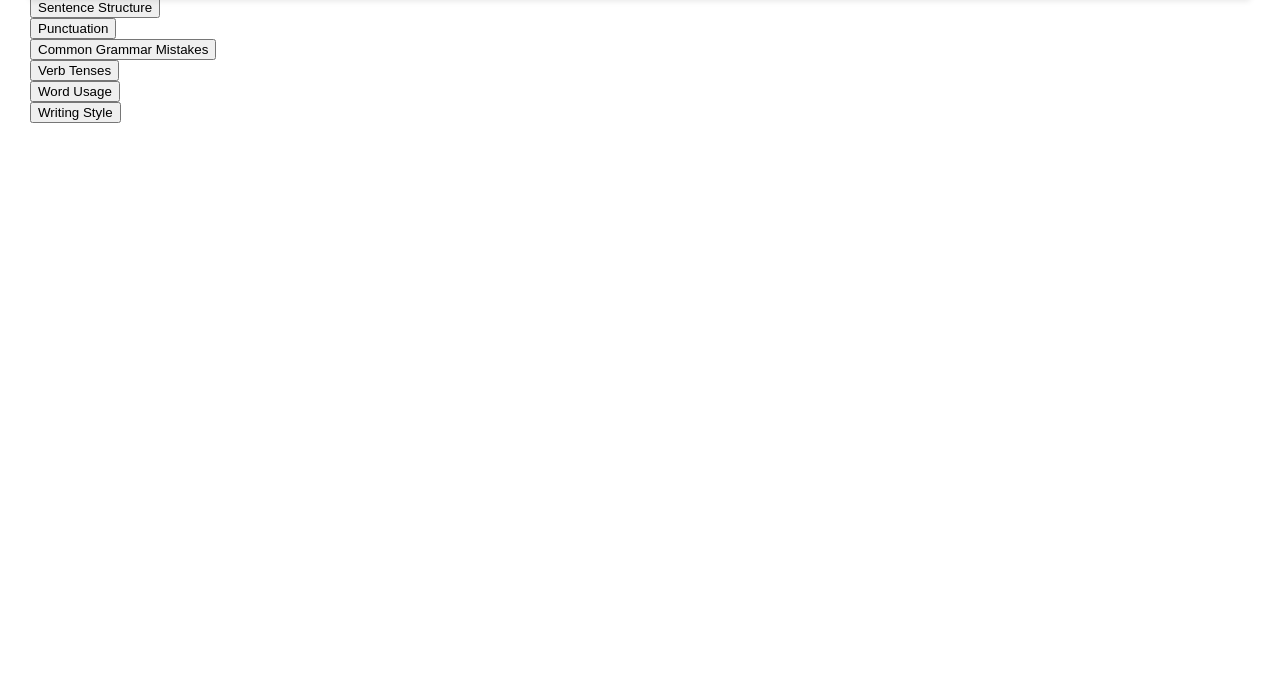
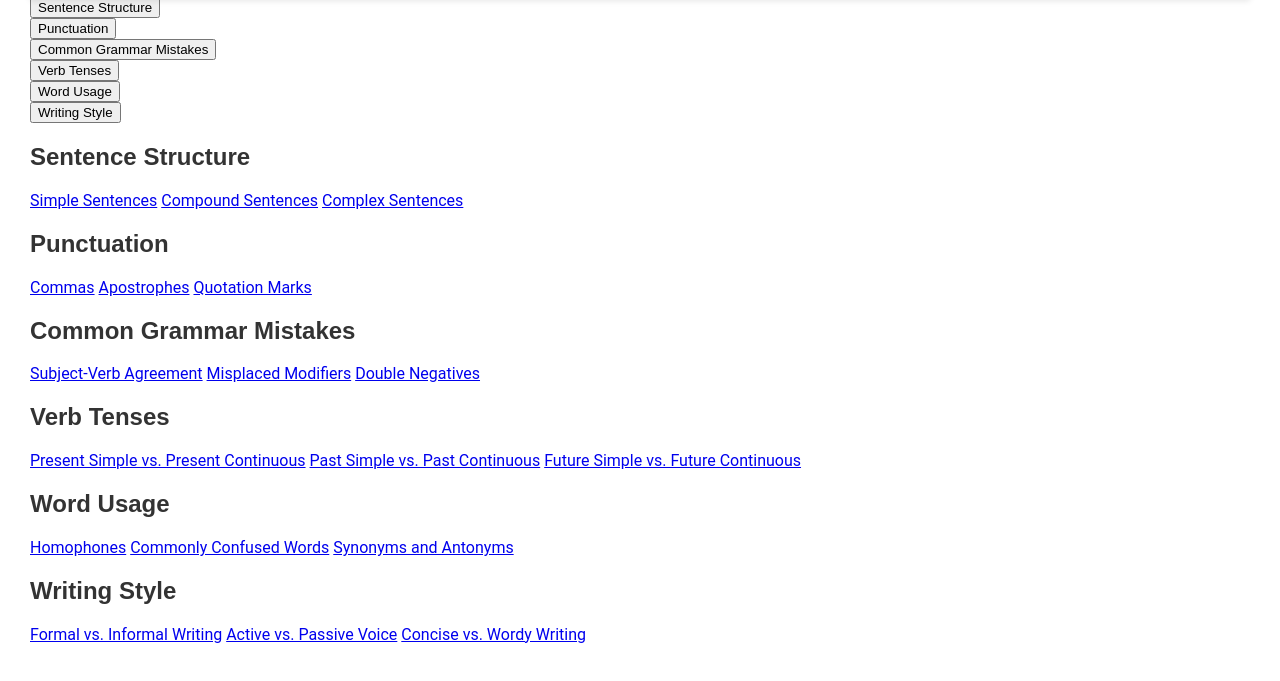
Before and after one commit to SkylarS300/LearnLoom-cac, a plain HTML site: page grammar.html in a window 1280 px wide. Shown: the part 83-764 px from the top of the page. Drawn offline with Linux system fonts and the light colour scheme.

Commit message:
grammar.html

```diff
--- a/grammar.html
+++ b/grammar.html
@@ -27,5 +27,50 @@
     <div id="textContainer"></div>
 
     <script src="grammar_load.js"></script>
+
+    <div id="main-content">
+      <!-- Sections and Subsections -->
+      <div id="sentenceStructure">
+          <h2>Sentence Structure</h2>
+          <a href="#" class="subsection-link" data-subsection="Simple Sentences">Simple Sentences</a>
+          <a href="#" class="subsection-link" data-subsection="Compound Sentences">Compound Sentences</a>
+          <a href="#" class="subsection-link" data-subsection="Complex Sentences">Complex Sentences</a>
+      </div>
+
+      <div id="punctuation">
+          <h2>Punctuation</h2>
+          <a href="#" class="subsection-link" data-subsection="Commas">Commas</a>
+          <a href="#" class="subsection-link" data-subsection="Apostrophes">Apostrophes</a>
+          <a href="#" class="subsection-link" data-subsection="Quotation Marks">Quotation Marks</a>
+      </div>
+
+      <div id="commonGrammarMistakes">
+        <h2>Common Grammar Mistakes</h2>
+        <a href="#" class="subsection-link" data-subsection="Subject-Verb Agreement">Subject-Verb Agreement</a>
+        <a href="#" class="subsection-link" data-subsection="Misplaced Modifiers">Misplaced Modifiers</a>
+        <a href="#" class="subsection-link" data-subsection="Double Negatives">Double Negatives</a>
+    </div>
+
+    <div id="verbTenses">
+      <h2>Verb Tenses</h2>
+      <a href="#" class="subsection-link" data-subsection="Present Simple vs. Present Continuous">Present Simple vs. Present Continuous</a>
+      <a href="#" class="subsection-link" data-subsection="Past Simple vs. Past Continuous">Past Simple vs. Past Continuous</a>
+      <a href="#" class="subsection-link" data-subsection="Future Simple vs. Future Continuous">Future Simple vs. Future Continuous</a>
+    </div>
+
+    <div id="wordUsage">
+      <h2>Word Usage</h2>
+      <a href="#" class="subsection-link" data-subsection="Homophones">Homophones</a>
+      <a href="#" class="subsection-link" data-subsection="Commonly Confused Words">Commonly Confused Words</a>
+      <a href="#" class="subsection-link" data-subsection="Synonyms and Antonyms">Synonyms and Antonyms</a>
+    </div>
+
+    <div id="writingStyle">
+      <h2>Writing Style</h2>
+      <a href="#" class="subsection-link" data-subsection="Formal vs. Informal Writing">Formal vs. Informal Writing</a>
+      <a href="#" class="subsection-link" data-subsection="Active vs. Passive Voice">Active vs. Passive Voice</a>
+      <a href="#" class="subsection-link" data-subsection="Concise vs. Wordy Writing">Concise vs. Wordy Writing</a>
+    </div>
+
   </body>
 </html>
```
